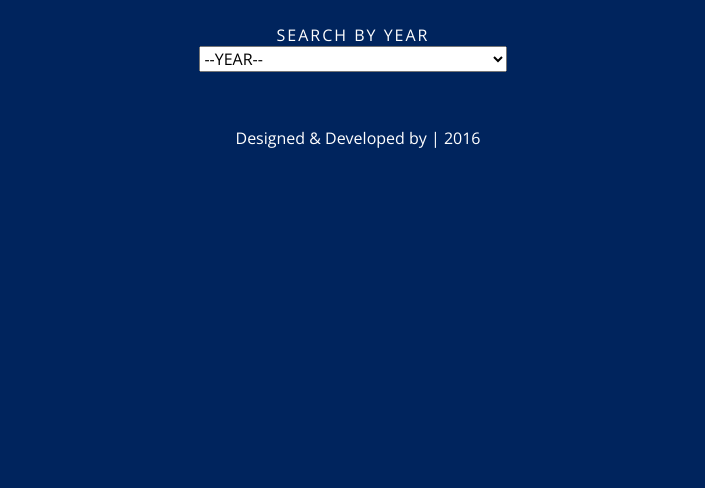
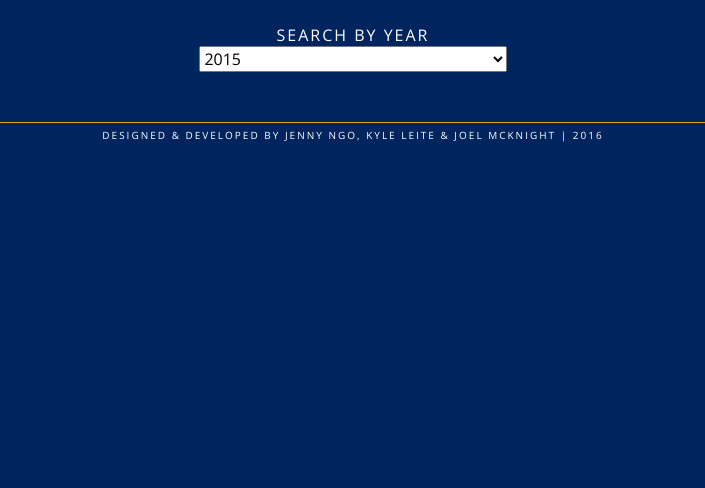
Before and after one commit to ngojenny/movie-app, a website: page public/index.html in a window 1280 px wide. Shown: the part 312-800 px from the top of the page, without its empty margins (287-992 px from the left). Drawn offline with nearby package versions, Linux system fonts and the light colour scheme; some packages are replaced by stand-ins of ours; files that its build step writes are made by us from their sources; a script that the page names is missing.

Commit message:
style changes to logo, closeX and footer

```diff
--- a/dev/js/main.js
+++ b/dev/js/main.js
@@ -181,7 +181,6 @@ app.displayMoreInfo = function(singleMovie) {
 		$('.infoPoster').append(img);
 		$('.infoContent').append(movieTitle,userRating, description, viewTrailer);
 		// $('.infoContent').append();
-
 		$.smoothScroll( {
 			scrollTarget: '.moreInfoBottom',
 			speed: 600
--- a/dev/styles/style.scss
+++ b/dev/styles/style.scss
@@ -114,6 +114,13 @@ header {
 	background: #919195;
 	transition: all 0.3s;
 }
+.fa-times {
+	color: black;
+	padding: 10px;
+}
+.fa-times:hover {
+		cursor: pointer;
+}
 
 .infoPoster img {
 	width: 230px;
@@ -128,7 +135,7 @@ header {
 	h3 {
 		font-family: $headingFont;
 		font-weight: 400;
-		font-size: 3rem;
+		font-size: 2.5rem;
 		text-transform: uppercase;
 		letter-spacing: 2px;
 		color: black;
@@ -155,7 +162,13 @@ header {
 		box-shadow: 1px 1px 10px #e7a614;
 	}
 footer {
-	margin: 5px;
-	width: 100%;
+	margin: 0 auto;
+	padding: 5px;
+	width: 80%;
+	border-top: 1px solid  $accentColour;
 	text-align: center;
+	text-transform: uppercase;
+	font-size: 10px;
+	font-weight: 300;
+	letter-spacing: 2px;
 }
--- a/public/index.html
+++ b/public/index.html
@@ -19,9 +19,8 @@
 				<form action="">
 					<p>Search by year</p>
 					<select name="releaseYear" id="releaseYear">
-						<option value="hide">--YEAR--</option>
 						<option value="2016">2016</option>
-						<option value="2015">2015</option>
+						<option value="2015" selected="">2015</option>
 						<option value="2014">2014</option>
 						<option value="2013">2013</option>
 						<option value="2012">2012</option>
@@ -52,7 +51,7 @@
 		</div> <!-- /.wrapper -->
 	</section>
 <footer>
-	<p>Designed & Developed by | 2016</p>
+	<p>Designed & Developed by Jenny Ngo, Kyle Leite & Joel Mcknight | 2016</p>
 </footer>
 	<script src="https://ajax.googleapis.com/ajax/libs/jquery/2.1.4/jquery.min.js"></script>
 	<script src="https://cdnjs.cloudflare.com/ajax/libs/jquery-smooth-scroll/1.7.2/jquery.smooth-scroll.min.js"></script>
--- a/public/js/main.js
+++ b/public/js/main.js
@@ -170,7 +170,6 @@ app.displayMoreInfo = function (singleMovie) {
 		$('.infoPoster').append(img);
 		$('.infoContent').append(movieTitle, userRating, description, viewTrailer);
 		// $('.infoContent').append();
-
 		$.smoothScroll({
 			scrollTarget: '.moreInfoBottom',
 			speed: 600
```
Also changed, not shown: public/assets/popcorn.png.
